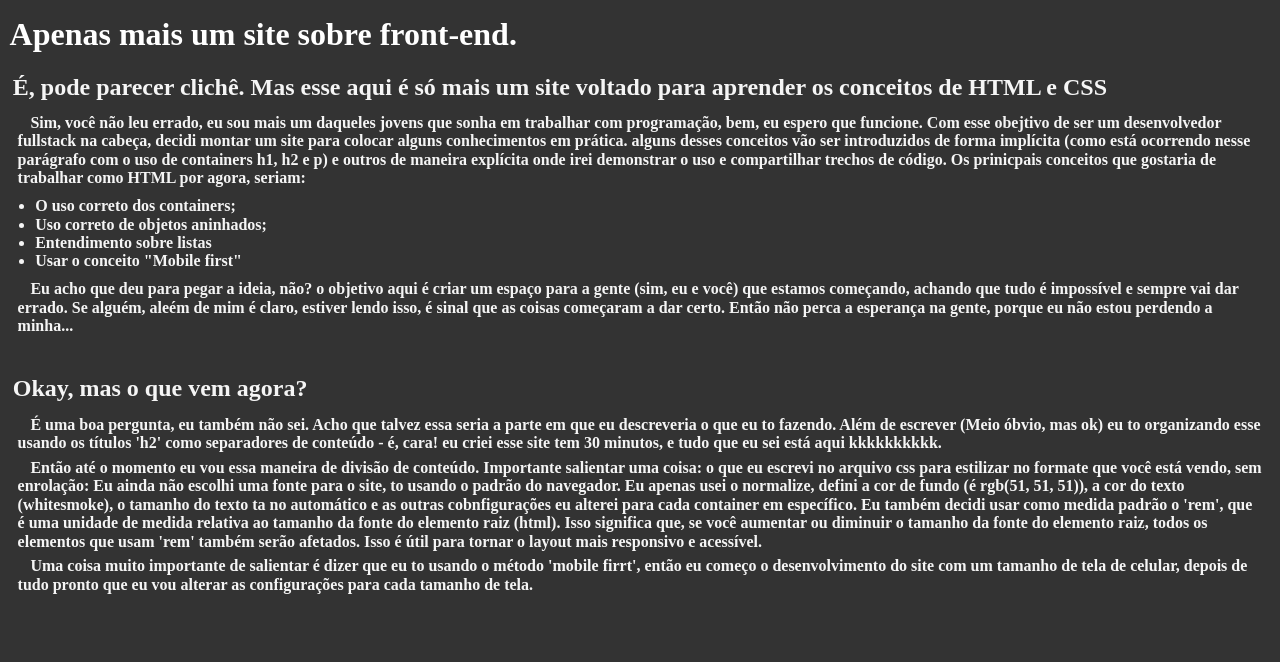
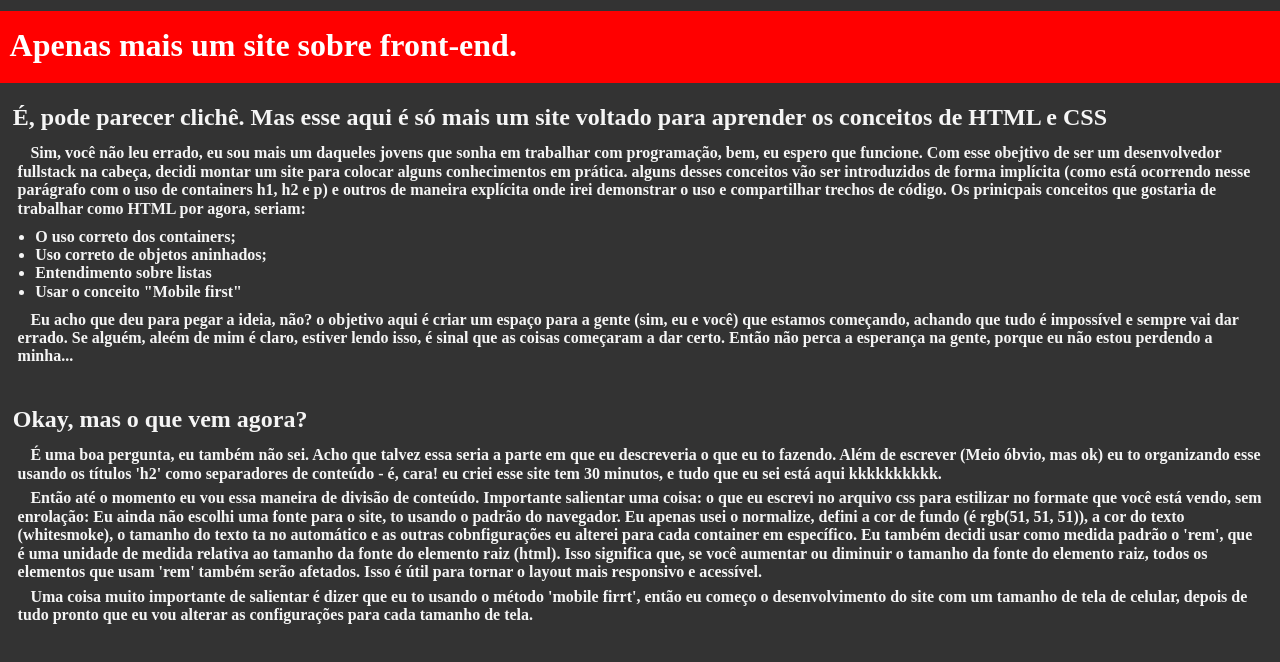
Before and after one commit to Lirovsk/hmtl_css, a plain HTML site: page HTML/index.html in a window 1280 px wide. Drawn offline with nearby package versions, Linux system fonts and the light colour scheme.

Commit message:
Updating the Header

```diff
--- a/CSS/first.css
+++ b/CSS/first.css
@@ -9,11 +9,14 @@ body {
 }
 
 h1.header{
+    background-color: red;
     color: white;
     text-align: left;
-    margin-top: 1rem;
-    margin-left: 0.6rem;
-    margin-bottom: 1.2rem;
+    margin-top: .7rem;
+    margin-bottom: 0rem;
+    padding-top: 1rem;
+    padding-left: .6rem;
+    padding-bottom: 1.2rem;
     box-sizing: border-box;
 }
 h2.title{
```
